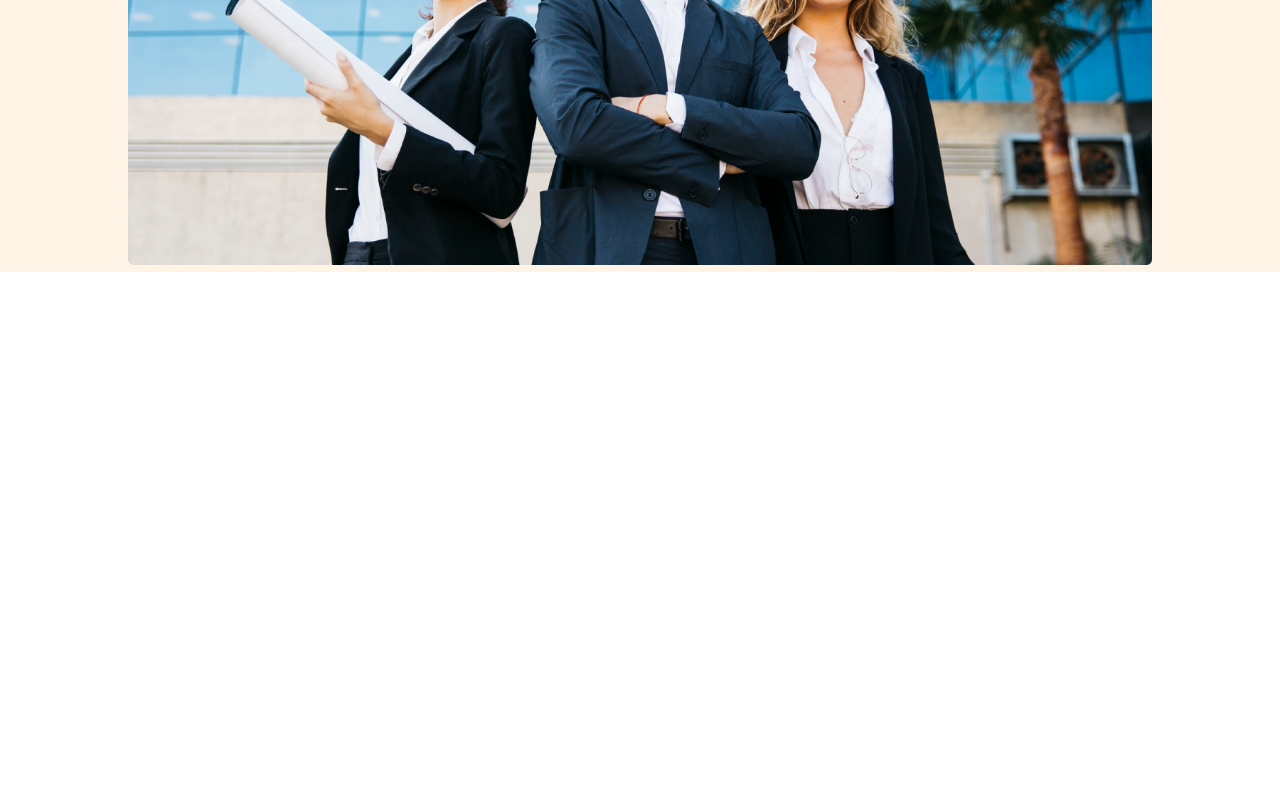
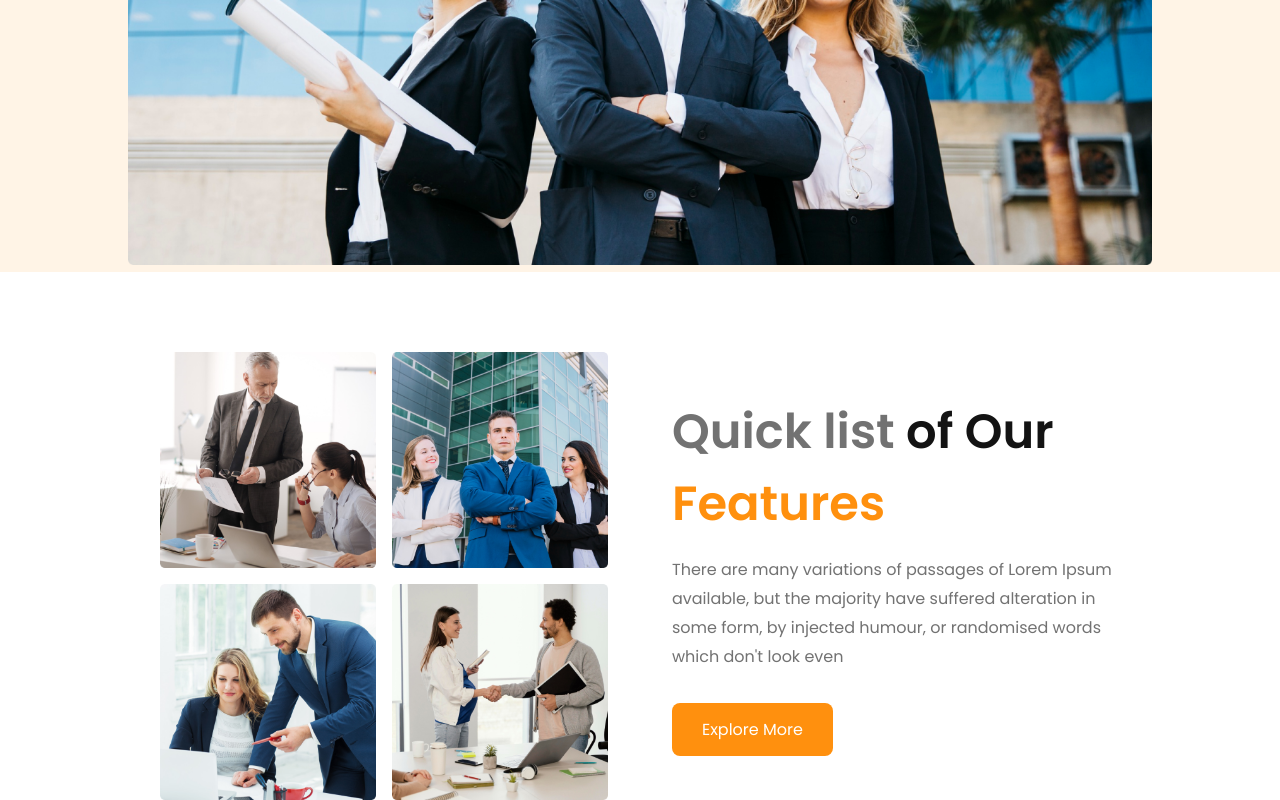
Before and after one commit to SanimSRk/Architects-project, a plain HTML site: page index.html in a window 1280 px wide. Shown: the part 832-1632 px from the top of the page. Before the commit the page ends 1104 px from the top, so only its background shows below. Drawn offline with Linux system fonts and the light colour scheme.

Commit message:
mian section add .

```diff
--- a/index.html
+++ b/index.html
@@ -39,8 +39,26 @@
     </div>
   </div>
 </header>
+
 <main>
-
+  <section>
+    <div class="features_section content">
+      <div class="features_img">
+        <img src="image/images/team1.png" alt="">
+        <img src="image/images/team2.png" alt="">
+        <img src="image/images/team3.png" alt="">
+        <img src="image/images/team4.png" alt="">
+      </div>
+      <div class="features_text">
+        <h2 class="features_titel"><span class="quick_styel">Quick list</span> of Our <span
+            class="features_styel">Features</span></h2>
+        <p class="features_descoption">There are many variations of passages of Lorem Ipsum available, but the majority
+          have suffered alteration in some form,
+          by injected humour, or randomised words which don't look even</p>
+        <button class="btn">Explore More</button>
+      </div>
+    </div>
+  </section>
 </main>
 <footer>
 
--- a/styel.css
+++ b/styel.css
@@ -76,6 +76,50 @@ nav ul li {
   object-fit: cover;
 }
 
+/*main section styel*/
+
+.features_section {
+  margin-top: 80px;
+  display: flex;
+  justify-content: space-around;
+  align-items: center;
+}
+.features_img {
+  width: 50%;
+
+  display: grid;
+  grid-template-columns: repeat(2, 1fr);
+  grid-template-rows: repeat(2, 1fr);
+  gap: 1rem;
+  padding: 0 2rem;
+}
+.features_img img {
+  width: 100%;
+  object-fit: cover;
+}
+
+.features_text {
+  width: 50%;
+  padding: 0 2rem;
+}
+.features_titel {
+  font-size: 3rem;
+  font-weight: 600;
+  color: #131313;
+}
+.quick_styel {
+  color: #727272;
+}
+.features_styel {
+  color: #ff900e;
+}
+.features_descoption {
+  font-size: 1rem;
+  color: #727272;
+  font-weight: 400;
+  line-height: 1.8rem;
+  margin: 1rem 0 2rem 0;
+}
 /* resposive styel */
 
 @media screen and (max-width: 576px) {
@@ -87,6 +131,18 @@ nav ul li {
   }
   ul {
     margin-top: 2rem;
+  }
+  .features_section {
+    flex-direction: column;
+  }
+  .features_img {
+    width: 100%;
+
+    display: grid;
+    grid-template-columns: repeat(1, 1fr);
+  }
+  .features_text {
+    width: 100%;
   }
 }
 
@@ -100,4 +156,16 @@ nav ul li {
   ul {
     margin-top: 2rem;
   }
+  .features_section {
+    flex-direction: column-reverse;
+  }
+  .features_img {
+    width: 100%;
+    margin-top: 2rem;
+    display: grid;
+    grid-template-columns: repeat(2, 1fr);
+  }
+  .features_text {
+    width: 100%;
+  }
 }
```
